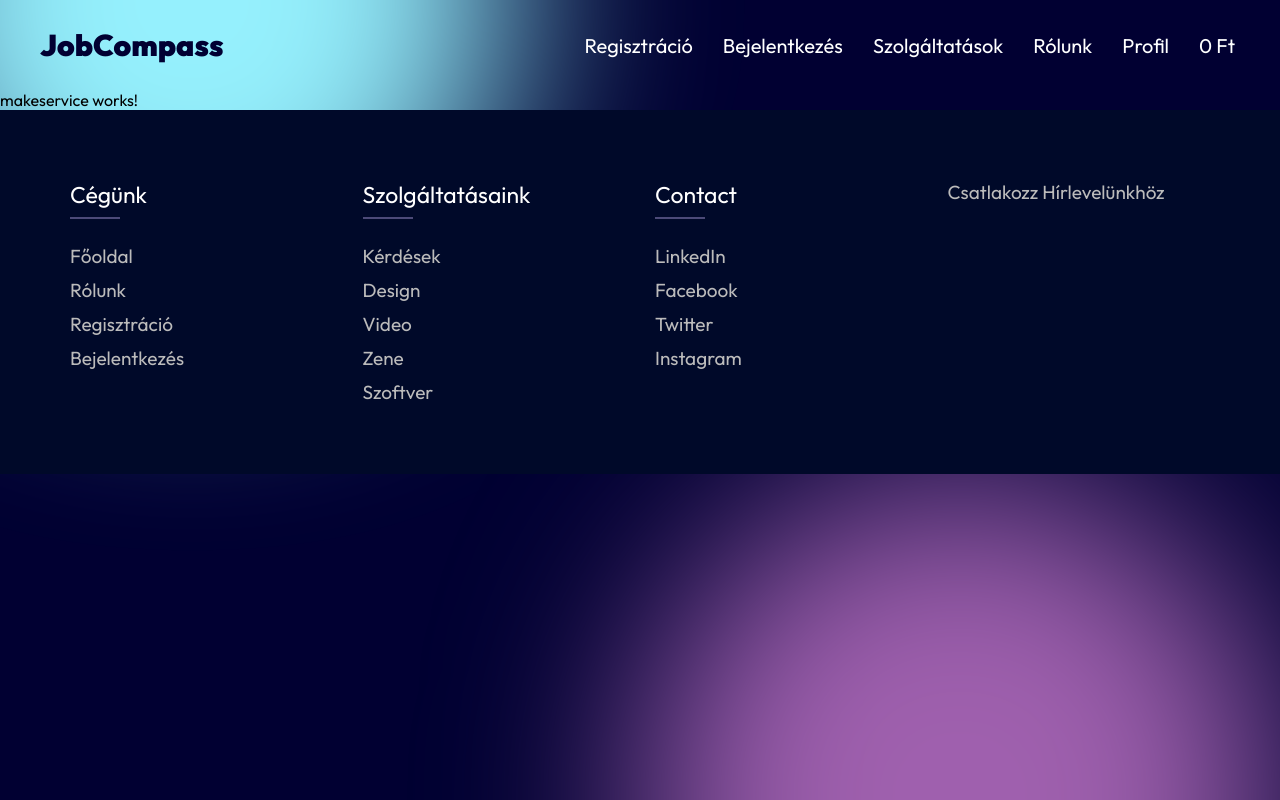
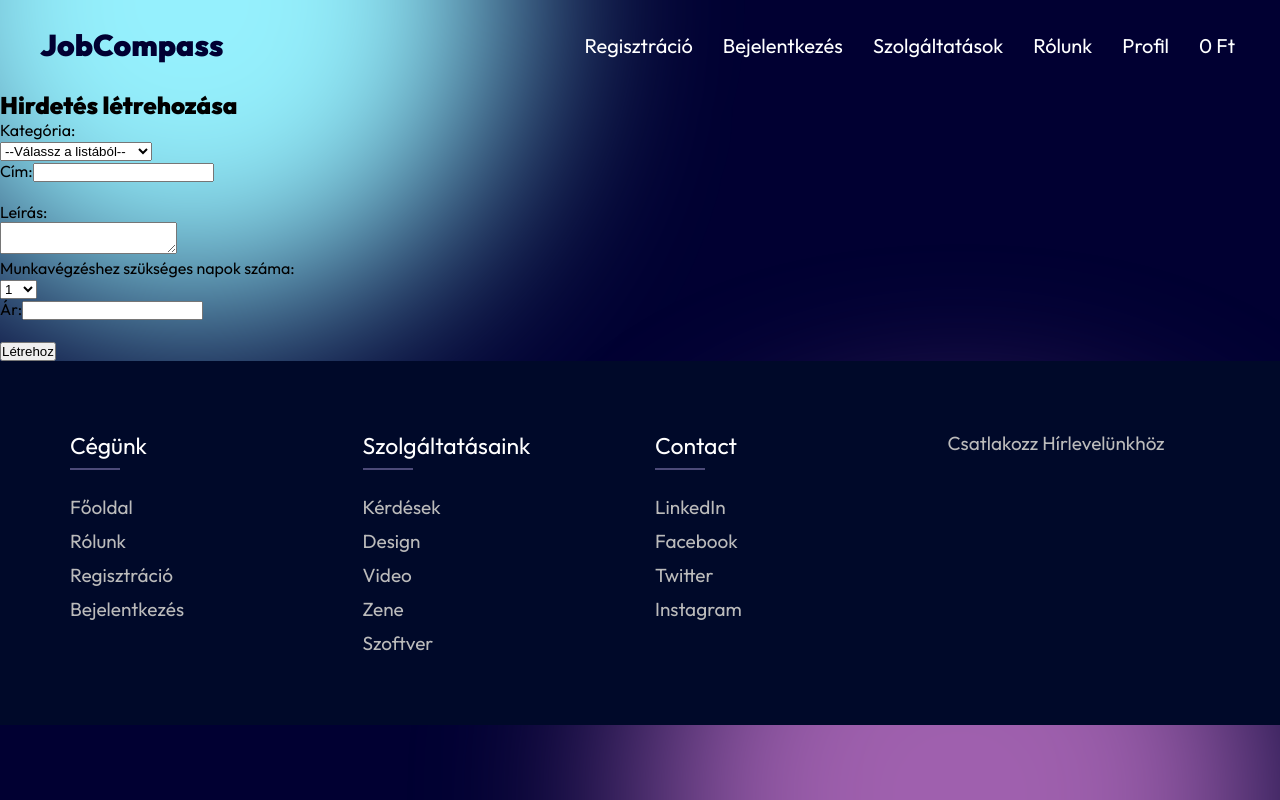
Before and after one commit to zsiza/JobCompass, an Angular app in the folder Angular/JobCompass/: page /makeservice in a window 1280 px wide. Shown: the top 800 px of the page. Built offline with nearby package versions, Linux system fonts and the light colour scheme; no server answers.

Commit message:
hirdetés létrehozása html

```diff
--- a/Angular/JobCompass/src/app/pages/makeservice/makeservice.component.html
+++ b/Angular/JobCompass/src/app/pages/makeservice/makeservice.component.html
@@ -1 +1,62 @@
-<p>makeservice works!</p>
+<div class="form">
+    <h2>Hirdetés létrehozása</h2>
+
+    <form method="POST">
+        <label for="category">Kategória:</label><br>
+        <select id="category" name="selectedCategoryInt">
+            <option selected>--Válassz a listából--</option>
+            <option value="1">Grafika & Design</option>
+            <option value="2">Digitális Marketing</option>
+            <option value="3">Írás & Fordítás</option>
+            <option value="4">Videó & Animáció</option>
+            <option value="5">Logó Készítés</option>
+            <option value="6">Programozás & Tech</option>
+            <option value="7">Adatkezelés</option>
+            <option value="8">Business</option>
+            <option value="9">Életstílus</option>
+            <option value="10">Zene & Audió</option>
+            <option value="11">Fényképezés</option>
+            <option value="12">End-To-End Projektek</option>
+        </select><br>
+        <label for="title">Cím:</label>
+        <input type="text" id="title" name="title"/> <br/><br/>
+        <label for="description">Leírás:</label> <br/>
+        <textarea id="description" name="description" maxlength="400"></textarea> <br/>
+        <label for="days">Munkavégzéshez szükséges napok száma:</label><br>
+        <select id="days" name="selectedDaysInt">
+            <option value="1" selected>1</option>
+            <option value="2">2</option>
+            <option value="3">3</option>
+            <option value="4">4</option>
+            <option value="5">5</option>
+            <option value="6">6</option>
+            <option value="7">7</option>
+            <option value="8">8</option>
+            <option value="9">9</option>
+            <option value="10">10</option>
+            <option value="11">11</option>
+            <option value="12">12</option>
+            <option value="13">13</option>
+            <option value="14">14</option>
+            <option value="15">15</option>
+            <option value="16">16</option>
+            <option value="17">17</option>
+            <option value="18">18</option>
+            <option value="19">19</option>
+            <option value="20">20</option>
+            <option value="21">21</option>
+            <option value="22">22</option>
+            <option value="23">23</option>
+            <option value="24">24</option>
+            <option value="25">25</option>
+            <option value="26">26</option>
+            <option value="27">27</option>
+            <option value="28">28</option>
+            <option value="29">29</option>
+            <option value="30">30</option>
+        </select><br>
+        <label for="price">Ár:</label>
+        <input type="text" id="price" name="price"/> <br/><br/>
+        <input type="submit" name="submit-btn" value="Létrehoz"/>
+    </form>
+</div>
--- a/Angular/JobCompass/src/app/pages/service/service.component.html
+++ b/Angular/JobCompass/src/app/pages/service/service.component.html
@@ -1,4 +1,6 @@
 <body>
+    <div id="plusz"></div>
+    <a href="makeservice" class="plus-button">+</a>
     <div class="form">
         <h2>Szolgáltatások</h2>
 
```
